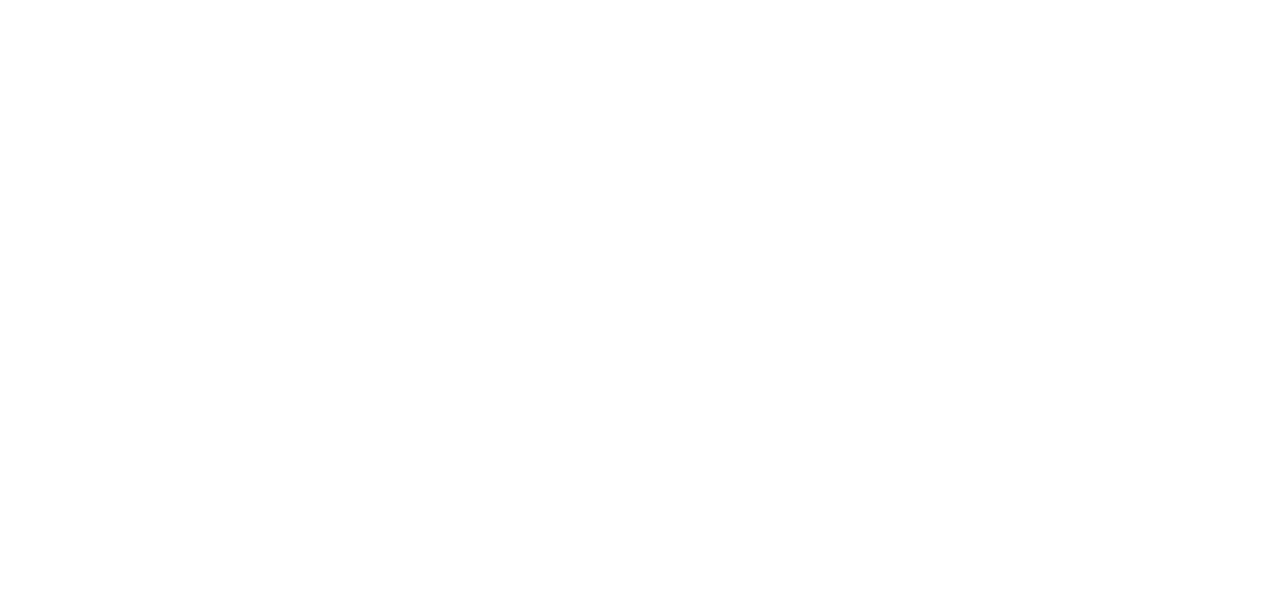
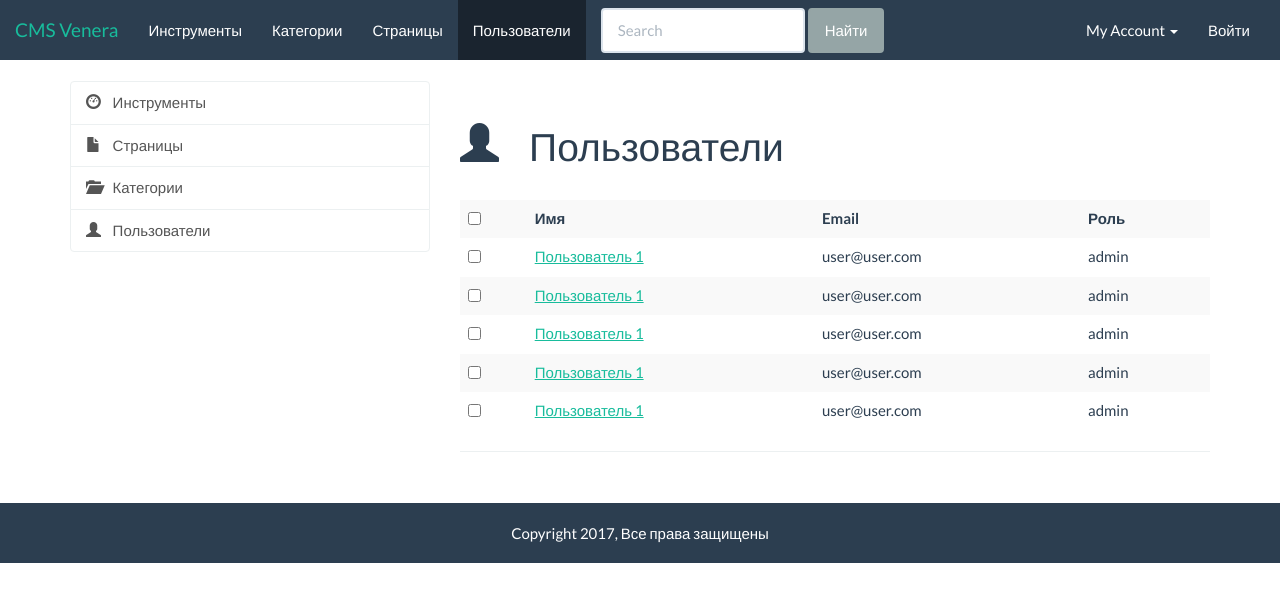
Before and after one commit to Belchenkov/CMS-Venera, a plain HTML site: page users.html in a window 1280 px wide. Drawn offline with Linux system fonts and the light colour scheme.

Commit message:
Add Users

```diff
--- a/users.html
+++ b/users.html
@@ -0,0 +1,140 @@
+<!DOCTYPE html>
+<html lang="en">
+<head>
+    <meta charset="utf-8">
+    <meta http-equiv="X-UA-Compatible" content="IE=edge">
+    <meta name="viewport" content="width=device-width, initial-scale=1">
+    <!-- The above 3 meta tags *must* come first in the head; any other head content must come *after* these tags -->
+
+    <title>CMS Venera : Пользователи</title>
+
+    <!-- Bootstrap core CSS -->
+    <link href="css/bootstrap.min.css" rel="stylesheet">
+    <!-- Custom styles for this template -->
+    <link href="css/main.css" rel="stylesheet">
+</head>
+
+<body>
+
+<nav class="navbar navbar-default">
+    <div class="container-fluid">
+        <div class="navbar-header">
+            <button type="button" class="navbar-toggle collapsed" data-toggle="collapse" data-target="#bs-example-navbar-collapse-1">
+                <span class="sr-only">Toggle navigation</span>
+                <span class="icon-bar"></span>
+                <span class="icon-bar"></span>
+                <span class="icon-bar"></span>
+            </button>
+            <a class="navbar-brand" href="#">CMS Venera</a>
+        </div>
+
+        <div class="collapse navbar-collapse" id="bs-example-navbar-collapse-1">
+            <ul class="nav navbar-nav">
+                <li><a href="index.html">Инструменты</a></li>
+                <li><a href="categories.html">Категории</a></li>
+                <li><a href="pages.html">Страницы</a></li>
+                <li class="active"><a href="users.html">Пользователи</a></li>
+            </ul>
+            <form class="navbar-form navbar-left" role="search">
+                <div class="form-group">
+                    <input type="text" class="form-control" placeholder="Search">
+                </div>
+                <button type="submit" class="btn btn-default">Найти</button>
+            </form>
+            <ul class="nav navbar-nav navbar-right">
+                <li class="dropdown">
+                    <a href="#" class="dropdown-toggle" data-toggle="dropdown" role="button" aria-expanded="false">My Account <span class="caret"></span></a>
+                    <ul class="dropdown-menu" role="menu">
+                        <li><a href="#">Профиль</a></li>
+                    </ul>
+                </li>
+                <li><a href="login.html">Войти</a></li>
+            </ul>
+        </div>
+    </div>
+</nav>
+<section>
+    <div class="container">
+        <div class="row">
+            <div class="col-md-4">
+                <div class="list-group">
+                    <a href="index.html" class="list-group-item">
+                        <i class="glyphicon glyphicon-dashboard"></i> &nbsp;&nbsp; Инструменты
+                    </a>
+                    <a href="pages.html" class="list-group-item">
+                        <i class="glyphicon glyphicon-file"></i> &nbsp;&nbsp; Страницы
+                    </a>
+                    <a href="categories.html" class="list-group-item">
+                        <i class="glyphicon glyphicon-folder-open"></i> &nbsp;&nbsp; Категории
+                    </a>
+                    <a href="users.html" class="list-group-item">
+                        <i class="glyphicon glyphicon-user active"></i> &nbsp;&nbsp; Пользователи
+                    </a>
+                </div>
+            </div><!-- /..col-md-4-->
+            <div class="col-md-8">
+                <h1 class="page-header">
+                    <i class="glyphicon glyphicon-user"></i> &nbsp;&nbsp; Пользователи
+                </h1>
+
+                <table class="table table-striped">
+                    <tr>
+                        <th><input type="checkbox"></th>
+                        <th>Имя</th>
+                        <th>Email</th>
+                        <th>Роль</th>
+                    </tr>
+                    <tr>
+                        <td><input type="checkbox"></td>
+                        <td><a href="user.html">Пользователь 1</a></td>
+                        <td>user@user.com</td>
+                        <td>admin</td>
+                    </tr>
+
+                    <tr>
+                        <td><input type="checkbox"></td>
+                        <td><a href="user.html">Пользователь 1</a></td>
+                        <td>user@user.com</td>
+                        <td>admin</td>
+                    </tr>
+
+                    <tr>
+                        <td><input type="checkbox"></td>
+                        <td><a href="user.html">Пользователь 1</a></td>
+                        <td>user@user.com</td>
+                        <td>admin</td>
+                    </tr>
+
+                    <tr>
+                        <td><input type="checkbox"></td>
+                        <td><a href="user.html">Пользователь 1</a></td>
+                        <td>user@user.com</td>
+                        <td>admin</td>
+                    </tr>
+
+                    <tr>
+                        <td><input type="checkbox"></td>
+                        <td><a href="user.html">Пользователь 1</a></td>
+                        <td>user@user.com</td>
+                        <td>admin</td>
+                    </tr>
+                </table>
+                <hr />
+
+            </div><!-- /..col-md-8-->
+        </div><!-- /.row-->
+    </div><!-- /.container-->
+
+</section>
+
+<footer>
+    Copyright 2017, Все права защищены
+</footer>
+
+<!-- Bootstrap core JavaScript
+================================================== -->
+<!-- Placed at the end of the document so the pages load faster -->
+<script src="js/jquery.min.js"></script>
+<script src="js/bootstrap.js"></script>
+</body>
+</html>
```
Also changed, not shown: categories.html (+4 -4 lines).
